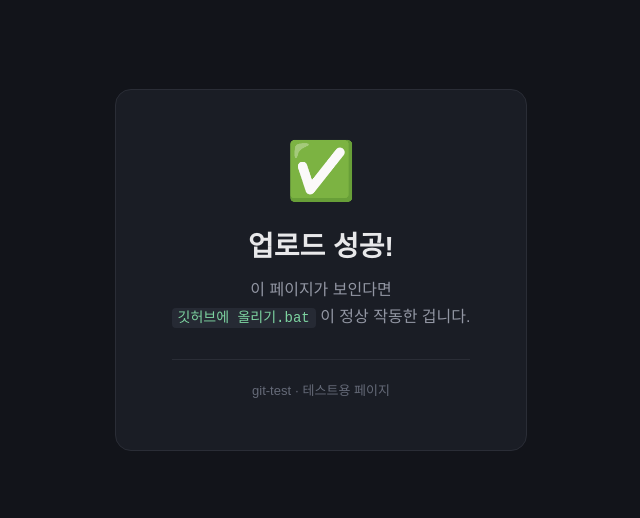
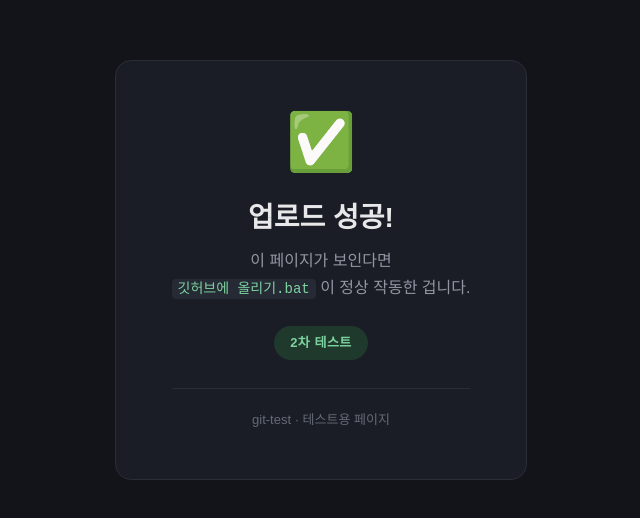
Before and after one commit to jhc2265/git-test, a plain HTML site: page index.html in a window 1280 px wide. Shown: the part 130-648 px from the top of the page, without its empty margins (319-959 px from the left). Drawn offline with Linux system fonts and the light colour scheme.

Commit message:
추가 1, 수정 1 · 7/31(금) 15:18

```diff
--- a/index.html
+++ b/index.html
@@ -42,6 +42,18 @@
       font-size: 14px;
     }
 
+    .badge {
+      display: inline-block;
+      margin-top: 24px;
+      padding: 6px 16px;
+      border-radius: 999px;
+      background: #1f3a2c;
+      color: #7dd3a0;
+      font-size: 13px;
+      font-weight: 700;
+      letter-spacing: 0.5px;
+    }
+
     .stamp {
       margin-top: 28px;
       padding-top: 20px;
@@ -59,6 +71,7 @@
       이 페이지가 보인다면<br>
       <code>깃허브에 올리기.bat</code> 이 정상 작동한 겁니다.
     </p>
+    <p class="badge">2차 테스트</p>
     <p class="stamp">git-test · 테스트용 페이지</p>
   </div>
 </body>
```
Also changed, not shown: 1 other file.
